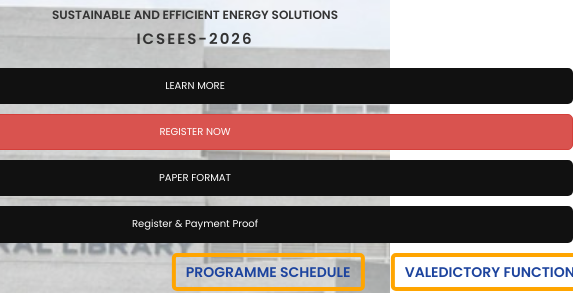
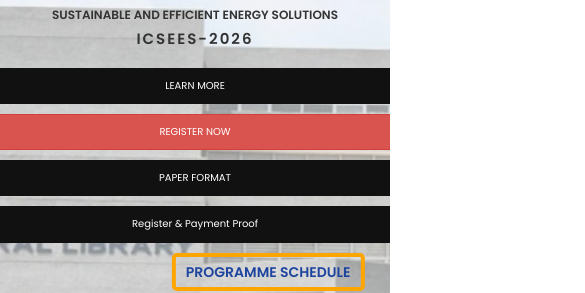
Before and after one commit to Dineshkarthik-2776/Step-2026, a React (Vite) app: page / in a window 390 px wide. Shown: the part 416-709 px from the top of the page, 585 px wide, since content can reach past the window. Built offline with nearby package versions, Linux system fonts and the light colour scheme; a web font is replaced by a local one.

Commit message:
fix: navbar in mobile view

```diff
--- a/src/css/custom.css
+++ b/src/css/custom.css
@@ -7,12 +7,17 @@ header {
       position: fixed;
       top: 0;
       width: 100%;
-	  max-height: 120px;
+	    height: 120px;
       background-color: #111;
       color: white;
       z-index: 1000;
       box-shadow: 0 2px 5px rgba(0,0,0,0.3);
     }
+
+/* Make header more flexible on small screens */
+@media (max-width: 480px) {
+  header { max-height: 120px; }
+}
 
     .header-top {
       display: flex;
@@ -179,7 +184,7 @@ header {
 .home-section {
   margin-top: 110px; /* space below fixed header */
   background-image: url(../images/f1.jpg);
-  height: calc(100vh - 110px); /* Viewport height minus header */
+  min-height: calc(100vh - 110px); /* allow content to grow on small screens */
   background-size: cover;
   background-position: center;
   padding: 40px 20px;
@@ -344,6 +349,15 @@ color: rgb(29, 68, 158);
   max-width: 70%;
   height: auto;
   border-radius: 20px;
+}
+
+/* Responsive container similar to Bootstrap's container to avoid full-bleed on wide screens */
+.container {
+  max-width: 1200px;
+  margin-left: auto;
+  margin-right: auto;
+  padding-left: 1rem;
+  padding-right: 1rem;
 }
 
 /* === Responsive Fix === */
--- a/src/index.css
+++ b/src/index.css
@@ -6,6 +6,11 @@
   html {
     scroll-behavior: smooth;
     font-family: 'Poppins', sans-serif;
+  }
+
+  /* Prevent horizontal overflow on small viewports (fixes unwanted side-scrolling) */
+  html, body {
+    overflow-x: hidden;
   }
 
   body {
@@ -18,18 +23,6 @@
 }
 
 @layer components {
-  .btn {
-    display: inline-flex;
-    align-items: center;
-    padding-left: 1.5rem; /* px-6 */
-    padding-right: 1.5rem;
-    padding-top: 0.75rem; /* py-3 */
-    padding-bottom: 0.75rem;
-    border-radius: 0.5rem; /* rounded-lg */
-    font-weight: 500; /* font-medium */
-    transition-property: color, background-color, border-color, text-decoration-color, fill, stroke;
-    transition-duration: 200ms; /* duration-200 */
-  }
 
   .btn-primary {
     background-color: #2563eb; /* bg-blue-600 */
@@ -41,7 +34,7 @@
   }
 
   .btn-danger {
-    background-color: #dc2626; /* bg-red-600 */
+    background-color: #dd4141; /* bg-red-600 */
     color: #ffffff; /* text-white */
   }
 
```
